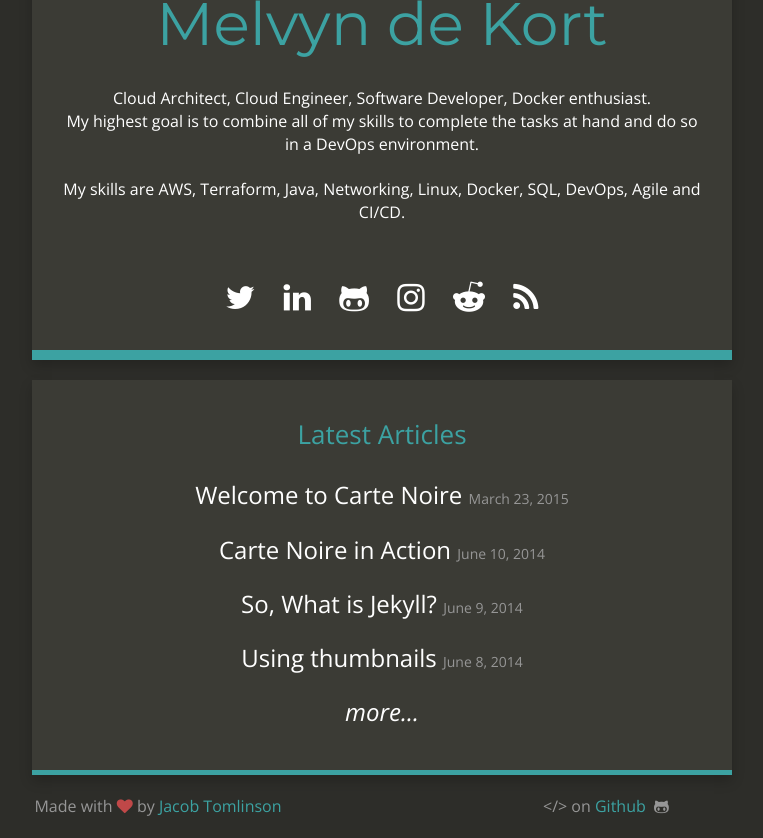
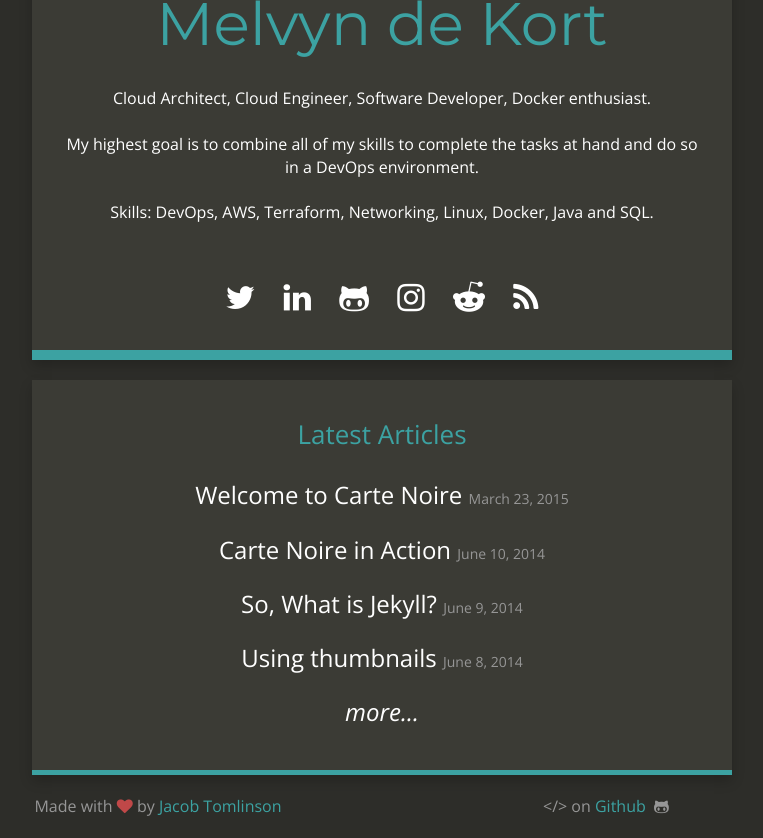
Before and after one commit to melvyndekort/melvyndekort.github.io, a Jekyll site: the page built from index.html, in a window 1280 px wide, cut to the strip 174-1012 px from the top of the page. Shown: the whole strip, without its empty margins (258-1021 px from the left). Built offline with Jekyll 4.4.1, drawn with Linux system fonts in a browser that asks for light colours; nearby versions of some CDN libraries.

```diff
--- a/_config.yml
+++ b/_config.yml
@@ -4,11 +4,12 @@ email: melvyn@dekort.dev
 description: "Melvyn's website and blog"
 baseurl: ""
 url: "https://melvyndekort.github.io/"
-title_description: >-
+title_description: |
   Cloud Architect, Cloud Engineer, Software Developer, Docker enthusiast.<br/>
+  <br/>
   My highest goal is to combine all of my skills to complete the tasks at hand and do so in a DevOps environment.<br/>
   <br/>
-  My skills are AWS, Terraform, Java, Networking, Linux, Docker, SQL, DevOps, Agile and CI/CD.
+  Skills: DevOps, AWS, Terraform, Networking, Linux, Docker, Java and SQL.
 title_image: "https://www.gravatar.com/avatar/bd311a330c06553cba590c582d5130ab?s=500&d=mm"
 google_analytics: "UA-139724189-1"
 disqus_account:
```
